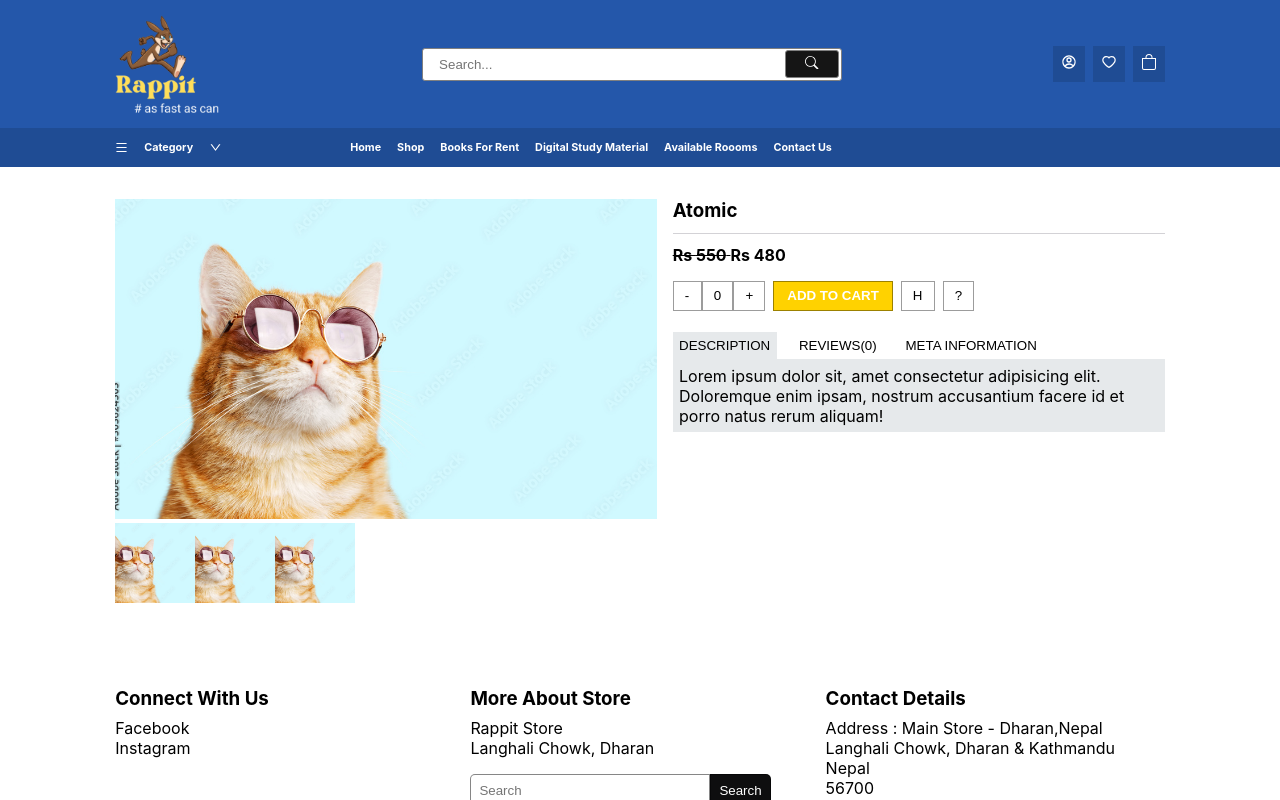
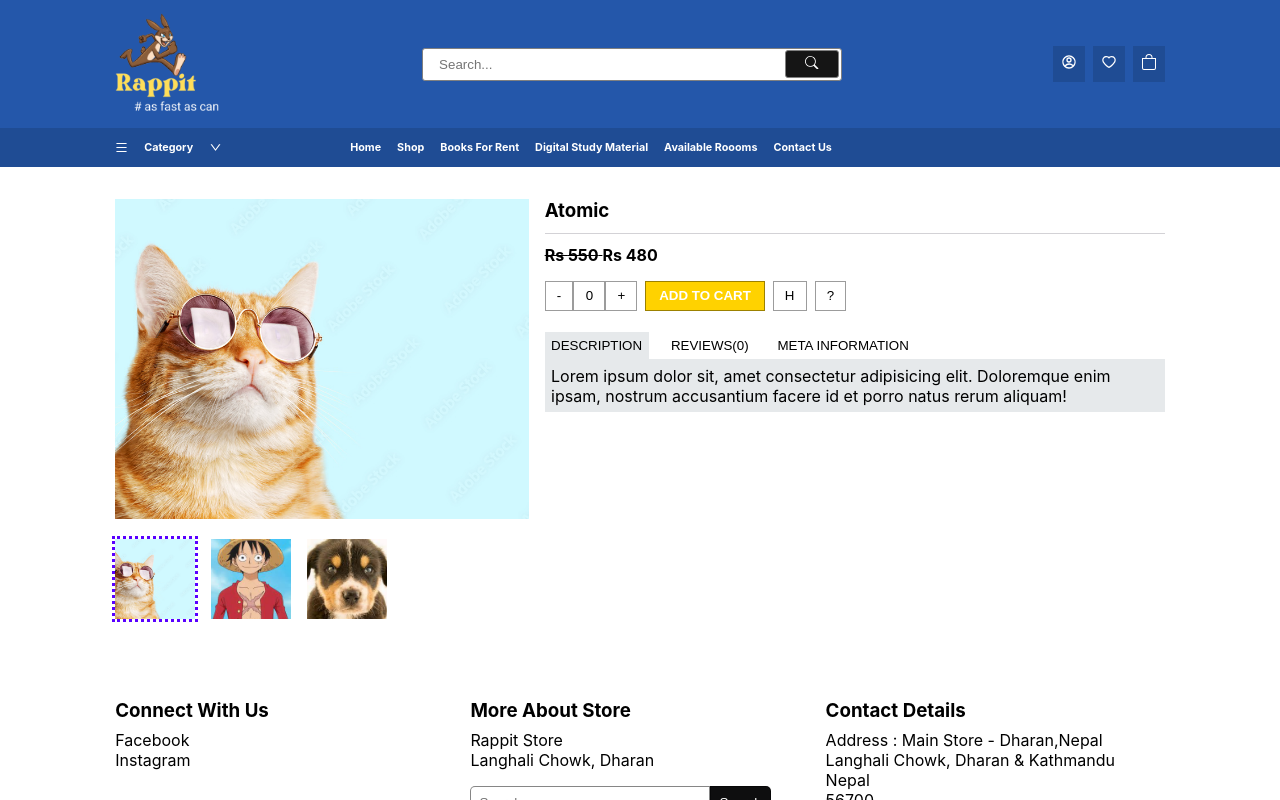
Before and after one commit to Ashimkarrki/rippet-frontend, a Next.js app: page /Product in a window 1280 px wide. Shown: the top 800 px of the page. Built offline with nearby package versions, Linux system fonts and the light colour scheme.

Commit message:
slider done

```diff
--- a/components/Navbar.js
+++ b/components/Navbar.js
@@ -10,11 +10,14 @@ import {
 import { RiAccountCircleLine, RiAccountCircleFill } from "react-icons/ri";
 import styles from "../styles/Navbar.module.css";
 import rippet_logo from "../public/rippet_logo.png";
+import Link from "next/link";
 const Navbar = () => {
   return (
     <nav className={styles.nav}>
       <div className={styles.upper_nav}>
-        <Image src={rippet_logo} alt="logo" className={styles.rippet_logo} />
+        <Link href={"/"}>
+          <Image src={rippet_logo} alt="logo" className={styles.rippet_logo} />
+        </Link>
         <div className={styles.icon_wrapper}>
           <input className={styles.input} type="text" placeholder="Search..." />
           <button className={styles.search_button}>
--- a/pages/Product.js
+++ b/pages/Product.js
@@ -3,14 +3,17 @@ import Image from "next/image";
 import Navbar from "../components/Navbar";
 import Footer from "../components/Footer";
 import cat from "../public/cat.jpg";
+import luffy from "../public/luffy.jpeg";
+import dog from "../public/dog.jpeg";
 import styles from "../styles/Product.module.css";
 const Product = () => {
   const [noOfItem, setNoOfItem] = useState(0);
   const [which, setWhich] = useState(1);
+  const [headPic, setHeadPic] = useState(0);
 
   const data = {
     id: 1,
-    pic: [cat, cat, cat],
+    pic: [cat, luffy, dog],
     title: "Atomic",
     price: 550,
     discount: 70,
@@ -24,24 +27,41 @@ const Product = () => {
         <div className={styles.image_section}>
           <Image
             className={styles.header_image}
-            src={data.pic[0]}
+            src={data.pic[headPic]}
             alt={data.title}
           />
+          <div className={styles.choose_image_wrapper}>
             <Image
-            className={styles.sub_image}
+              onClick={() => {
+                setHeadPic(0);
+              }}
+              className={`${styles.sub_image} ${
+                headPic === 0 ? styles.outline : ""
+              }`}
               src={data?.pic[0]}
               alt={data.title}
             />
             <Image
-            className={styles.sub_image}
+              onClick={() => {
+                setHeadPic(1);
+              }}
+              className={`${styles.sub_image} ${
+                headPic === 1 ? styles.outline : ""
+              }`}
               src={data?.pic[1]}
               alt={data.title}
             />
             <Image
-            className={styles.sub_image}
+              onClick={() => {
+                setHeadPic(2);
+              }}
+              className={`${styles.sub_image} ${
+                headPic === 2 ? styles.outline : ""
+              }`}
               src={data?.pic[2]}
               alt={data.title}
             />
+          </div>
         </div>
         <div className={styles.desc_section}>
           <h3 className={styles.header}>{data?.title}</h3>
--- a/styles/Product.module.css
+++ b/styles/Product.module.css
@@ -5,7 +5,11 @@
   width: 82%;
   margin: 2rem auto;
 }
+.image_section {
+  width: 40%;
+}
 .header_image {
+  /* width: 40rem; */
   width: 100%;
   height: 20rem;
   object-fit: cover;
@@ -15,11 +19,13 @@
   height: 5rem;
   object-fit: cover;
 }
-
+.sub_image:hover {
+  cursor: pointer;
+}
 /* .image_section {
 } */
 .desc_section {
-  width: 70%;
+  width: 60%;
 }
 .header {
   margin-bottom: 0.7rem;
@@ -73,3 +79,11 @@
 .no_pointer:hover {
   cursor: default;
 }
+.outline {
+  outline: 3px dotted rgb(89, 0, 255);
+}
+.choose_image_wrapper {
+  margin-top: 1rem;
+  display: flex;
+  gap: 1rem;
+}
--- a/styles/ProductCard.module.css
+++ b/styles/ProductCard.module.css
@@ -16,3 +16,6 @@
   background-color: #0e0e0f;
   color: white;
 }
+.line_through {
+  text-decoration: line-through;
+}
```
Also changed, not shown: components/LoginComponent.js (+23 -15 lines), public/dog.jpeg (added), public/luffy.jpeg (added). Lines whose indentation alone changed are shown as unchanged.
